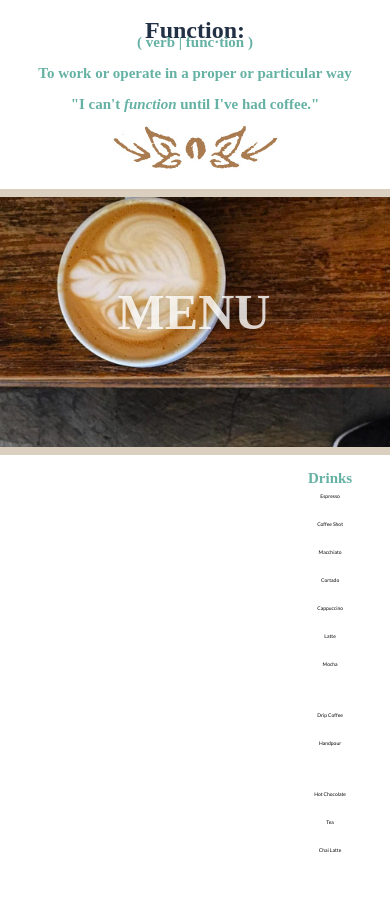
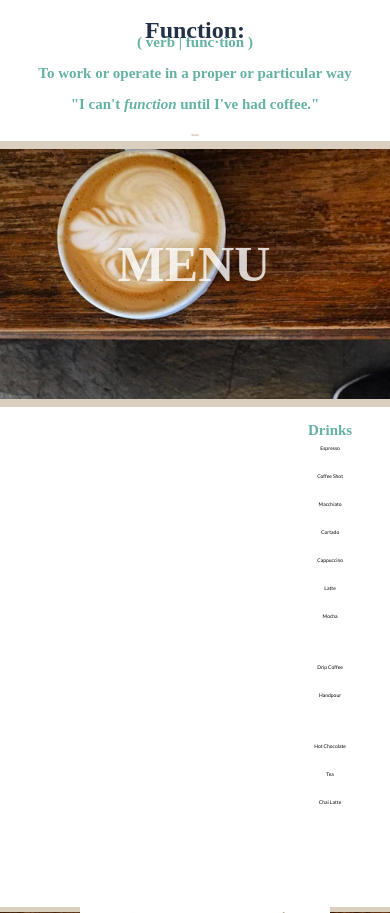
Before and after one commit to FunctionCoffeeLabs/FunctionCoffeeLabs.github.io, a plain HTML site: page index.html in a window 390 px wide. Shown: the part 1238-2151 px from the top of the page. Drawn offline with nearby package versions, Linux system fonts and the light colour scheme; a web font is replaced by a local one.

Commit message:
css for mobile

```diff
--- a/index.html
+++ b/index.html
@@ -86,7 +86,7 @@
 							<h3 class="slogan_quote"> "I can't <i>function</i> until I've had coffee." </h3>
 						</div>
 
-						<img src="stylesheets/images/FCL_bean.jpg">
+						<img class="bean" src="stylesheets/images/FCL_bean.jpg">
 			          </div>
 			    </section>
 
```
